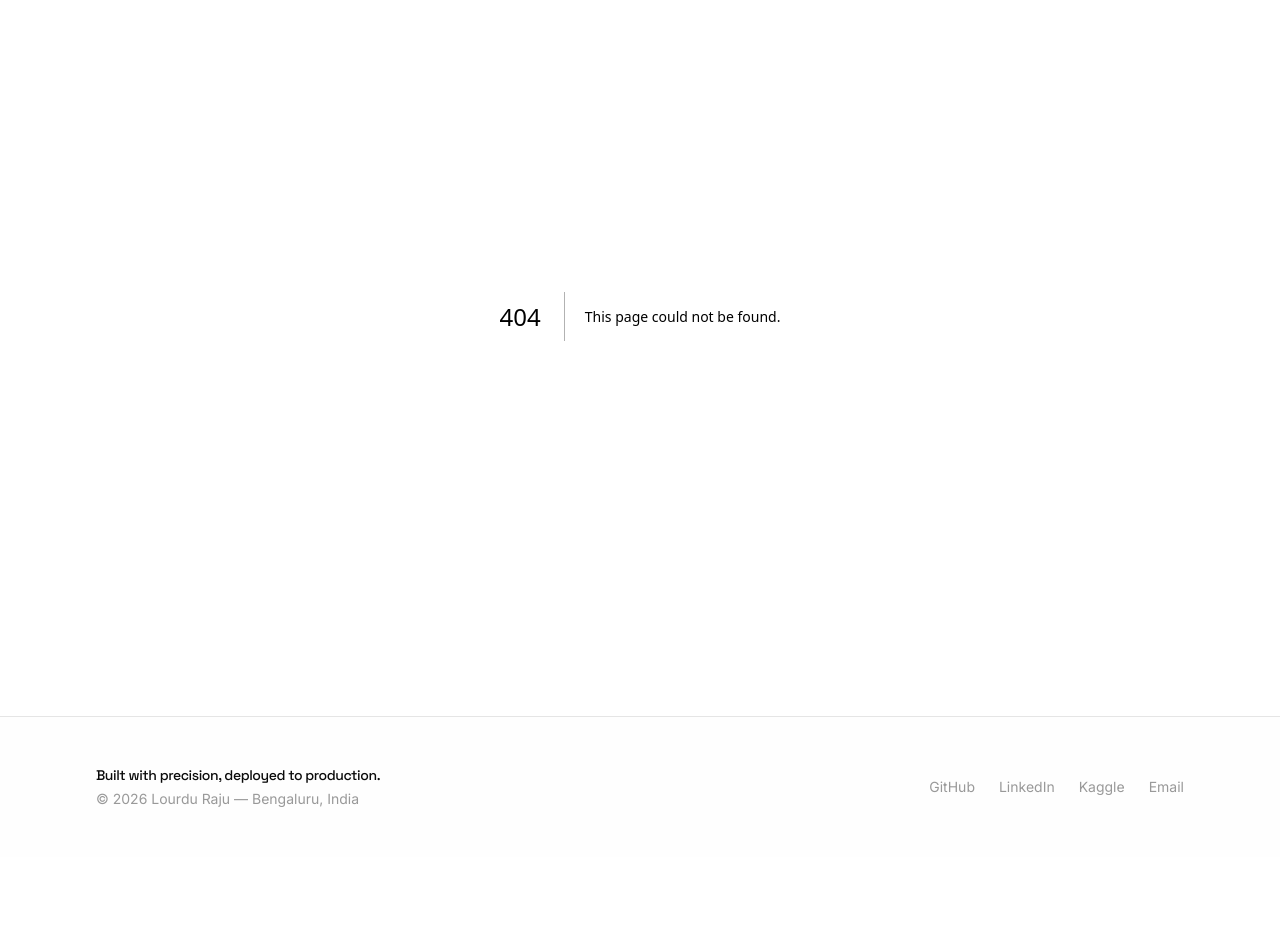
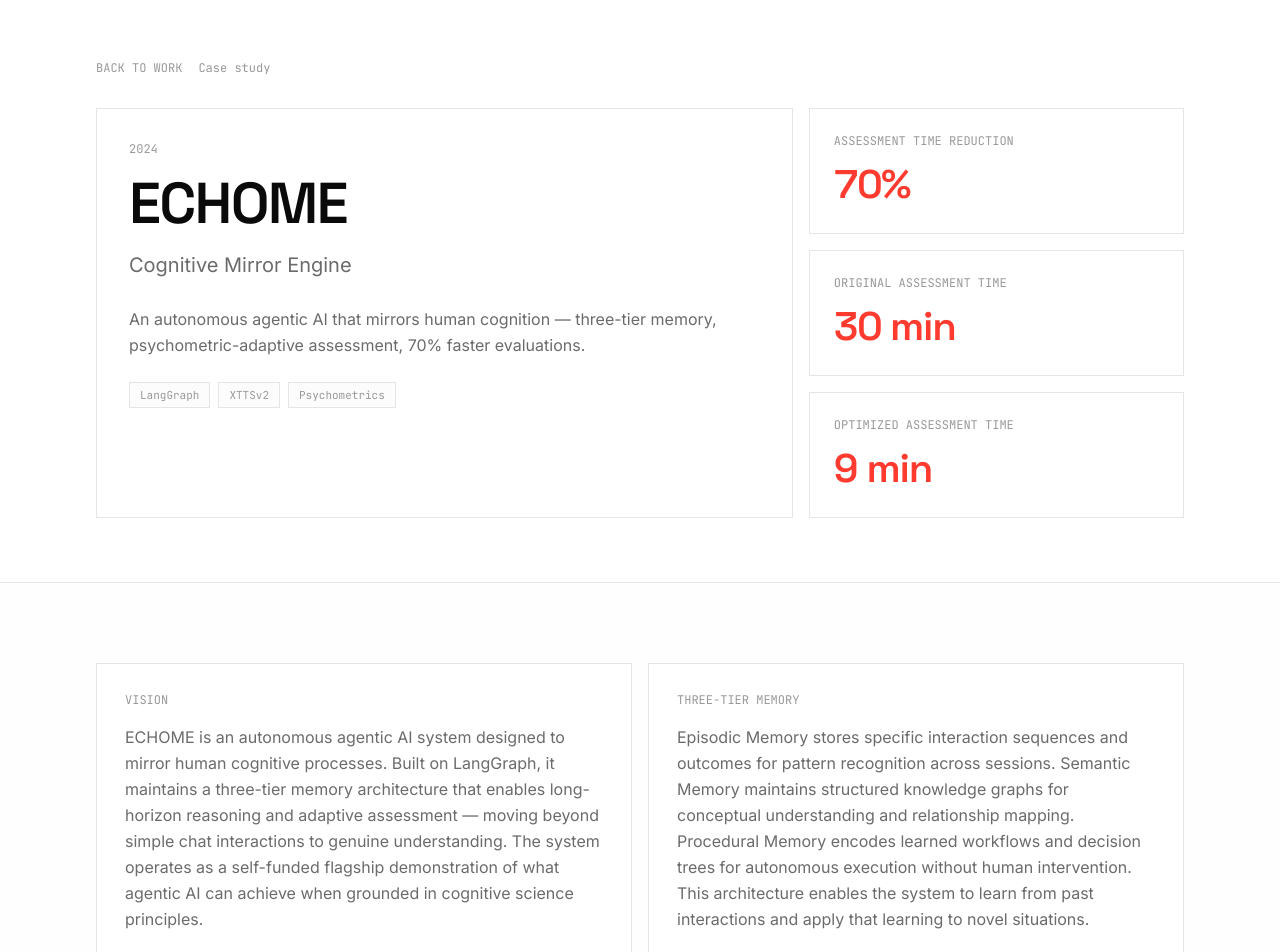
Before and after one commit to Lourdhu02/ai-portfolio, a Next.js app: page /projects/echome in a window 1280 px wide. Before the commit this address had no page. Shown: the part 140-1092 px from the top of the page. Before the commit the page ends 997 px from the top, so only its background shows below. Built offline with nearby package versions, Linux system fonts and the light colour scheme.

Commit message:
pages: rebuild case study detail

```diff
--- /dev/null
+++ b/src/app/projects/[slug]/page.tsx
@@ -0,0 +1,181 @@
+'use client'
+
+import Link from 'next/link'
+import { useParams } from 'next/navigation'
+import { motion } from 'motion/react'
+import { projects } from '@/data/projects'
+import { cardVariants, hoverGlow, hoverLift, pageVariants, pressTap, staggerContainer } from '@/lib/motion'
+
+const MotionLink = motion.create(Link)
+
+export default function ProjectPage() {
+  const params = useParams()
+  const slug = params.slug as keyof typeof projects
+  const project = projects[slug]
+
+  if (!project) {
+    return (
+      <div className="w-full px-8 md:px-16 lg:px-24 pt-28">
+        <div className="max-w-xl border border-border bg-bg p-6">
+          <p className="text-text-tertiary">Project not found.</p>
+          <Link href="/work" className="inline-block mt-4 text-accent">
+            Back to work
+          </Link>
+        </div>
+      </div>
+    )
+  }
+
+  const impactSection = project.sections.find((section) => section.heading.toLowerCase() === 'impact')
+  const sections = project.sections.filter((section) => section.heading.toLowerCase() !== 'impact')
+
+  return (
+    <div className="bg-bg">
+      <motion.section
+        className="w-full px-8 md:px-16 lg:px-24 pt-28 pb-12 md:pt-36 md:pb-16"
+        variants={pageVariants}
+        initial="initial"
+        animate="animate"
+      >
+        <div className="max-w-6xl">
+          <div className="flex flex-wrap items-center gap-4 mb-8">
+            <Link
+              href="/work"
+              className="font-mono text-xs text-text-tertiary hover:text-text tracking-wider uppercase transition-colors duration-150"
+            >
+              Back to work
+            </Link>
+            <span className="font-mono text-xs text-text-tertiary">Case study</span>
+          </div>
+
+          <div className="grid gap-4 lg:grid-cols-[1.3fr_0.7fr]">
+            <div className="border border-border bg-bg p-6 md:p-8">
+              <p className="font-mono text-xs text-text-tertiary tracking-wider uppercase mb-4">
+                {project.year}
+              </p>
+              <h1 className="font-display text-[clamp(2.2rem,4.5vw,4rem)] font-semibold tracking-tight leading-[1.05] text-text">
+                {project.title}
+              </h1>
+              <p className="text-lg md:text-xl text-text-secondary leading-relaxed mt-4 max-w-3xl">
+                {project.subtitle}
+              </p>
+              <p className="text-text-secondary leading-relaxed mt-6 max-w-3xl">
+                {project.hook}
+              </p>
+              <div className="flex flex-wrap gap-2 mt-6">
+                {project.tags.map((tag) => (
+                  <span
+                    key={tag}
+                    className="font-mono text-[11px] text-text-tertiary border border-border px-2.5 py-1 bg-bg-alt/60"
+                  >
+                    {tag}
+                  </span>
+                ))}
+              </div>
+            </div>
+
+            <motion.div
+              className="grid gap-4"
+              variants={staggerContainer}
+              initial="initial"
+              animate="animate"
+            >
+              {project.metrics.map((metric) => (
+                <motion.div
+                  key={metric.label}
+                  variants={cardVariants}
+                  whileHover={{ ...hoverLift, ...hoverGlow }}
+                  className="border border-border bg-bg p-6"
+                >
+                  <p className="font-mono text-xs text-text-tertiary tracking-wider uppercase">
+                    {metric.label}
+                  </p>
+                  <p className="mt-3 font-display text-3xl md:text-[2.5rem] font-semibold tracking-tight text-accent tabular-nums">
+                    {metric.value}
+                  </p>
+                </motion.div>
+              ))}
+            </motion.div>
+          </div>
+        </div>
+      </motion.section>
+
+      <section className="border-t border-border bg-bg-alt/30">
+        <div className="w-full px-8 md:px-16 lg:px-24 py-16 md:py-20">
+          <motion.div
+            className="grid gap-4 lg:grid-cols-2"
+            variants={staggerContainer}
+            initial="initial"
+            whileInView="animate"
+            viewport={{ once: true, amount: 0.12 }}
+          >
+            {sections.map((section) => (
+              <motion.article
+                key={section.heading}
+                variants={cardVariants}
+                whileHover={{ ...hoverLift, ...hoverGlow }}
+                className="border border-border bg-bg p-6 md:p-7"
+              >
+                <p className="font-mono text-xs text-text-tertiary tracking-wider uppercase mb-4">
+                  {section.heading}
+                </p>
+                <p className="text-text-secondary leading-relaxed">{section.content}</p>
+              </motion.article>
+            ))}
+          </motion.div>
+        </div>
+      </section>
+
+      {impactSection && (
+        <section className="border-t border-border">
+          <div className="w-full px-8 md:px-16 lg:px-24 py-16 md:py-20">
+            <motion.div
+              className="border border-border bg-accent/5 p-6 md:p-8"
+              variants={cardVariants}
+              initial="initial"
+              whileInView="animate"
+              viewport={{ once: true, amount: 0.2 }}
+            >
+              <p className="font-mono text-xs text-text-tertiary tracking-wider uppercase mb-4">
+                Key takeaway
+              </p>
+              <p className="font-display text-heading-1 font-semibold tracking-tight text-text leading-snug max-w-4xl">
+                {impactSection.content}
+              </p>
+            </motion.div>
+          </div>
+        </section>
+      )}
+
+      <section className="border-t border-border">
+        <div className="w-full px-8 md:px-16 lg:px-24 py-10 md:py-14">
+          <motion.div
+            className="flex flex-wrap items-center justify-between gap-4"
+            variants={staggerContainer}
+            initial="initial"
+            animate="animate"
+          >
+            <MotionLink
+              href="/work"
+              whileHover={{ x: -2 }}
+              whileTap={pressTap}
+              className="font-mono text-xs text-text-tertiary hover:text-text tracking-wider uppercase transition-colors duration-150"
+            >
+              All projects
+            </MotionLink>
+            <MotionLink
+              href={project.github}
+              target="_blank"
+              rel="noopener noreferrer"
+              whileHover={{ x: 2 }}
+              whileTap={pressTap}
+              className="font-mono text-xs text-accent hover:opacity-80 tracking-wider uppercase transition-opacity duration-150"
+            >
+              View on GitHub
+            </MotionLink>
+          </motion.div>
+        </div>
+      </section>
+    </div>
+  )
+}
```
